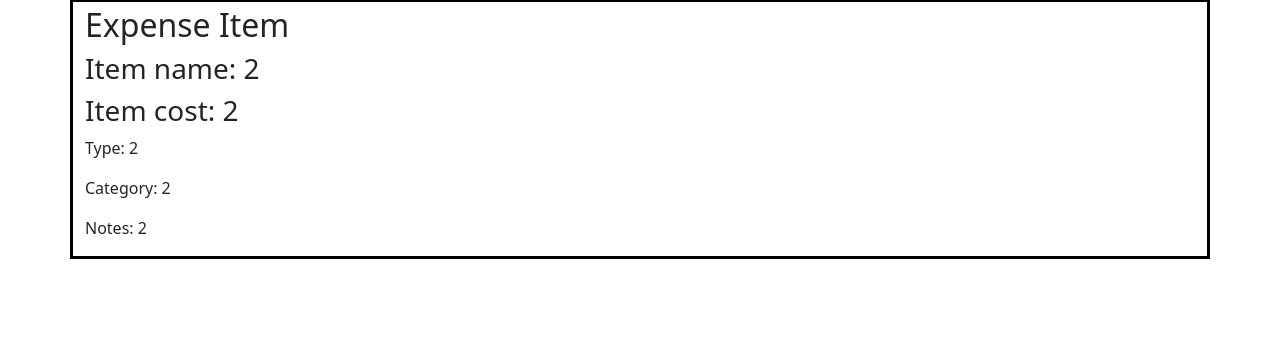
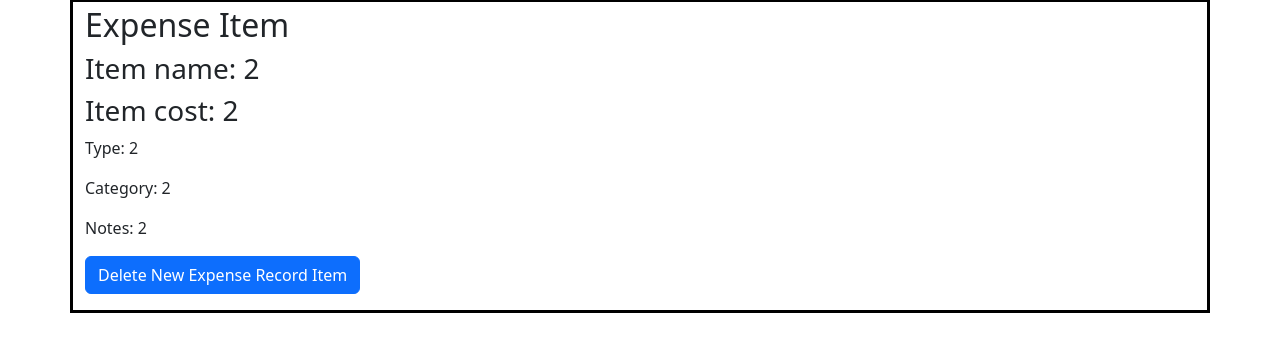
Before and after one commit to Nicholasgboland/CS4320-Sem-Project, a Django app: page /expense_records/2/expense_items in a window 1280 px wide. Shown: the part 199-554 px from the top of the page. Run offline with Django 5.2, Linux system fonts and the light colour scheme; data comes from the database, SQL or seed files in the repository; both versions use the stored data as it was after the commit; some libraries are stand-ins or nearby versions.

Commit message:
Added total cost calc, and fixed some forms

```diff
--- a/source/simple_real_estate_1/real_estate/forms.py
+++ b/source/simple_real_estate_1/real_estate/forms.py
@@ -35,7 +35,7 @@ class RentalInvoiceForm(ModelForm):
 class ExpenseRecordForm(ModelForm):
     class Meta:
         model = ExpenseRecord
-        fields = ('expense_report_date', 'property', 'unit', 'expense_total', 'notes')
+        fields = ('expense_report_date', 'property', 'unit', 'notes')
 
 
 class ExpenseItemForm(ModelForm):
--- a/source/simple_real_estate_1/real_estate/models.py
+++ b/source/simple_real_estate_1/real_estate/models.py
@@ -25,7 +25,7 @@ class ExpenseRecordItem(models.Model):
     expense_item_id = models.BigAutoField(primary_key=True)
     expense_record = models.ForeignKey(ExpenseRecord, models.DO_NOTHING)
     expense_item_name = models.TextField()
-    expense_item_cost = models.TextField(blank=True, null=True)  # This field type is a guess.
+    expense_item_cost = models.IntegerField(blank=True, null=True)  # This field type is a guess.
     expense_type = models.TextField()
     expense_category = models.TextField(null=True)
     notes = models.TextField(null=True)
--- a/source/simple_real_estate_1/real_estate/templates/expense_item_list.html
+++ b/source/simple_real_estate_1/real_estate/templates/expense_item_list.html
@@ -22,7 +22,13 @@
     <p>Type: {{item.expense_type}}</p>
     <p>Category: {{item.expense_category}}
 
+
+
+
     <p>Notes: {{item.notes}}</p>
+
+
+    <p><a href = "{% url 'delete_expense_item' item.expense_item_id%}" class = "btn btn-primary" >Delete New Expense Record Item  </a> </p>
 
     </div>
     {% endfor%}
--- a/source/simple_real_estate_1/real_estate/templates/expense_record_list.html
+++ b/source/simple_real_estate_1/real_estate/templates/expense_record_list.html
@@ -20,7 +20,8 @@
     <h3>Issue date: {{expense.expense_report_date}}</h3>
     <h3>Property: {{expense.property.name}}</h3>
     <h3>Unit: {{expense.unit.name}}</h3>
-    <p>Expense Total: {{expense.expense_total}}</p>
+    <p>Expense Total: ${{expense.expense_total}}</p>
+
     <p>Notes: {{expense.notes}}</p>
 
     <p><a href = "{% url 'expense_item_list' expense.expense_record_id %}" class = "btn btn-primary" >Expense Items  </a> </p>
--- a/source/simple_real_estate_1/real_estate/views.py
+++ b/source/simple_real_estate_1/real_estate/views.py
@@ -154,6 +154,12 @@ def createMaintenceRecord(request, pk):
 
 def expense_record(request):
     expenses = ExpenseRecord.objects.all()
+    for expense in expenses:
+        items = ExpenseRecordItem.objects.all().filter(expense_record_id = expense.expense_record_id)
+        total_expenses = 0
+        for item in items:
+            total_expenses += float(item.expense_item_cost)
+        expense.expense_total = total_expenses
     return render(request, 'expense_record_list.html', {'expenses':expenses})
 
 def createExpense_Record(request):
@@ -162,6 +168,11 @@ def createExpense_Record(request):
         if form.is_valid():
             expense = form.save(commit=False)
 
+            items = ExpenseRecordItem.objects.all().filter(expense_record_id = expense.expense_record_id)
+            total_expenses = 0
+            for item in items:
+                total_expenses += item.expense_item_cost
+            expense.expense_total = total_expenses
             expense.save()
             return redirect('expense_record_list')
     else:
@@ -190,3 +201,18 @@ def createExpense_item(request, pk):
 
     context = {'form': form}
     return render(request, 'create_expense_item.html', context)
+
+def delete_expense_item(request, pk):
+   property = ExpenseRecordItem.objects.get(pk=pk)
+   if request.method == 'POST':
+      try:
+         print("got id")
+
+
+         property.delete()
+         return redirect('expense_record_list')
+      except Property.DoesNotExist:
+            # Handle the case where the project does not exist
+        print("does not exist")
+        return redirect('expense_record_list')  # Redirect to an appropriate page
+   return render(request, 'delete_property.html', {'property':property})
--- a/source/simple_real_estate_1/simple_real_estate/urls.py
+++ b/source/simple_real_estate_1/simple_real_estate/urls.py
@@ -55,6 +55,7 @@ urlpatterns = [
 
     path('expense_records/<int:pk>/expense_items', views.expense_item, name = 'expense_item_list'),
     path('expense_records/expense_items/<int:pk>/expense_item_form', views.createExpense_item, name = 'expense_item_form'),
+    path('temp/<int:pk>/', views.delete_expense_item, name ='delete_expense_item')
 
 
 ]
```
Also changed, not shown: source/simple_real_estate_1/db.sqlite3, source/simple_real_estate_1/real_estate/migrations/0001_initial.py, 1 other file.
